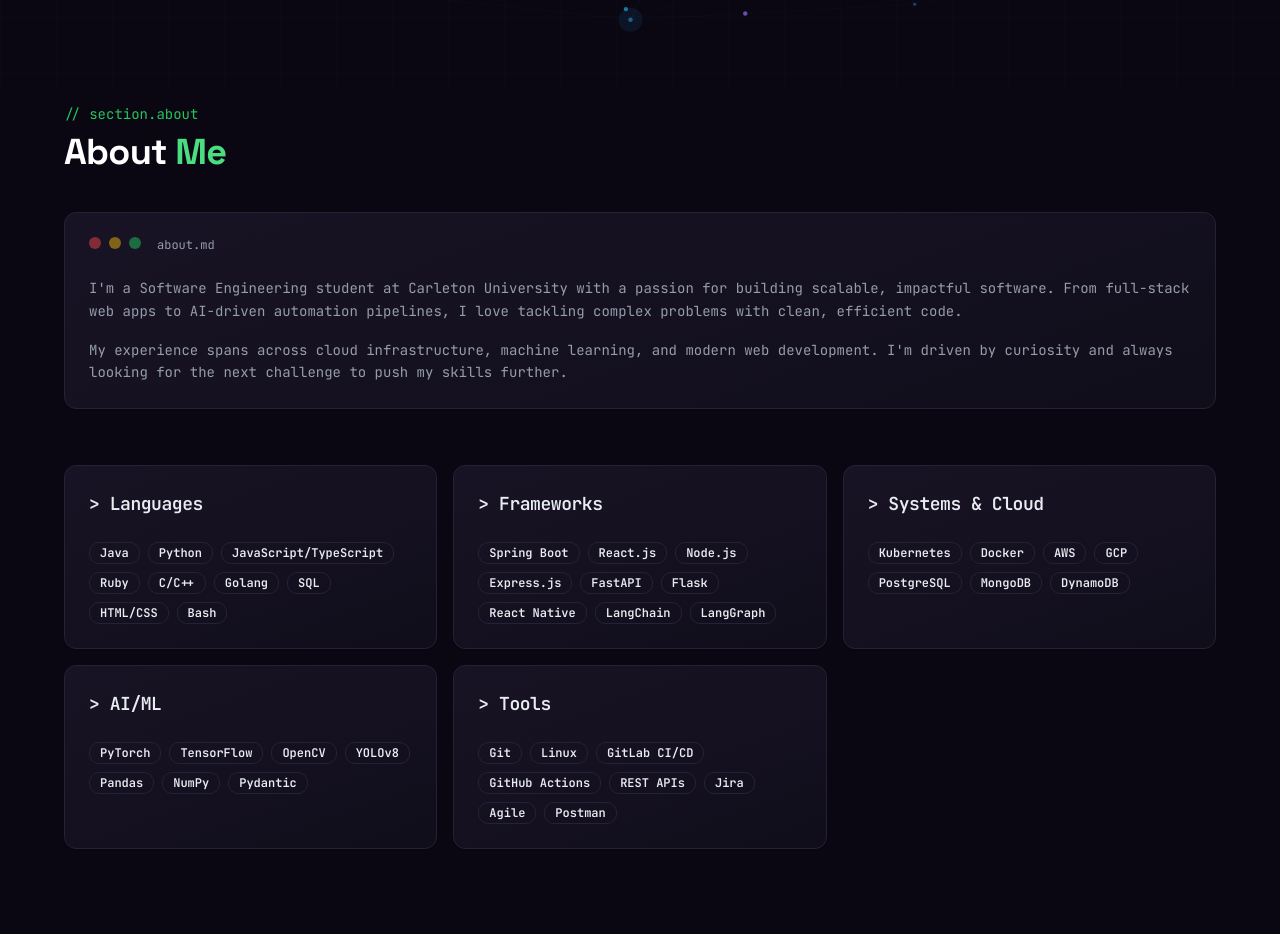
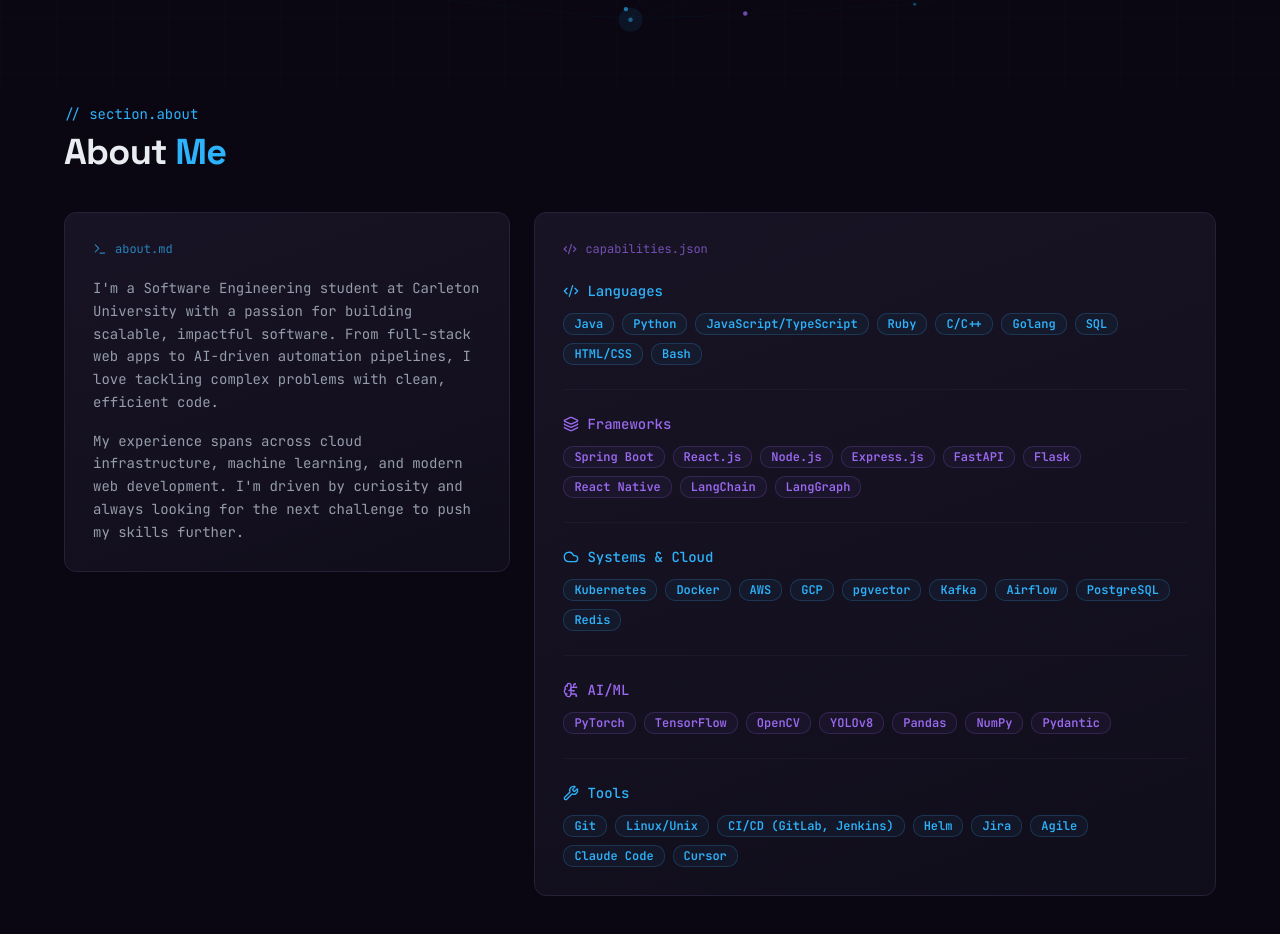
Before and after one commit to yuvraajbains/Personal-Website, a React (Create React App) app: page / in a window 1280 px wide. Shown: the part 712-1646 px from the top of the page. Built offline with nearby package versions, Linux system fonts and the light colour scheme.

Commit message:
restructure about section into bio + capabilities split layout

```diff
--- a/src/components/sections/About.jsx
+++ b/src/components/sections/About.jsx
@@ -1,39 +1,46 @@
 import React from 'react';
-import { Card, CardContent, CardHeader, CardTitle } from "../ui/card";
+import { Code2, Layers, Cloud, BrainCircuit, Wrench, Terminal } from "lucide-react";
+import Reveal from "../Reveal";
+import TiltCard from "../TiltCard";
 
-const SkillBadge = ({ children }) => (
-    <span className="inline-flex items-center rounded-md border border-neon-cyan/20 bg-neon-cyan/5 px-2.5 py-0.5 text-xs font-semibold transition-colors focus:outline-none focus:ring-2 focus:ring-ring focus:ring-offset-2 text-neon-cyan hover:bg-neon-cyan/10 hover:text-neon-cyan hover:border-neon-cyan/50 font-mono">
+const SkillBadge = ({ children, accent }) => (
+    <span
+        className={`inline-flex items-center rounded-md border px-2.5 py-0.5 text-xs font-semibold transition-colors font-mono ${
+            accent === 'spark'
+                ? 'border-spark/20 bg-spark/5 text-spark hover:bg-spark/10 hover:border-spark/50'
+                : 'border-signal/20 bg-signal/5 text-signal hover:bg-signal/10 hover:border-signal/50'
+        }`}
+    >
         {children}
     </span>
 );
 
+const SKILL_GROUPS = [
+    { category: "Languages", icon: Code2, items: ["Java", "Python", "JavaScript/TypeScript", "Ruby", "C/C++", "Golang", "SQL", "HTML/CSS", "Bash"] },
+    { category: "Frameworks", icon: Layers, items: ["Spring Boot", "React.js", "Node.js", "Express.js", "FastAPI", "Flask", "React Native", "LangChain", "LangGraph"] },
+    { category: "Systems & Cloud", icon: Cloud, items: ["Kubernetes", "Docker", "AWS", "GCP", "pgvector", "Kafka", "Airflow", "PostgreSQL", "Redis"] },
+    { category: "AI/ML", icon: BrainCircuit, items: ["PyTorch", "TensorFlow", "OpenCV", "YOLOv8", "Pandas", "NumPy", "Pydantic"] },
+    { category: "Tools", icon: Wrench, items: ["Git", "Linux/Unix", "CI/CD (GitLab, Jenkins)", "Helm", "Jira", "Agile", "Claude Code", "Cursor"] },
+];
+
 const About = () => {
-    const skills = {
-        "Languages": ["Java", "Python", "JavaScript/TypeScript", "Ruby", "C/C++", "Golang", "SQL", "HTML/CSS", "Bash"],
-        "Frameworks": ["Spring Boot", "React.js", "Node.js", "Express.js", "FastAPI", "Flask", "React Native", "LangChain", "LangGraph"],
-        "Systems & Cloud": ["Kubernetes", "Docker", "AWS", "GCP", "PostgreSQL", "MongoDB", "DynamoDB"],
-        "AI/ML": ["PyTorch", "TensorFlow", "OpenCV", "YOLOv8", "Pandas", "NumPy", "Pydantic"],
-        "Tools": ["Git", "Linux", "GitLab CI/CD", "GitHub Actions", "REST APIs", "Jira", "Agile", "Postman"]
-    };
-
     return (
         <section id="about" className="py-20 px-4 md:px-0 max-w-6xl mx-auto">
-            <div className="space-y-2 mb-10">
-                <p className="text-green-500 font-mono text-sm">{'// section.about'}</p>
-                <h2 className="text-4xl font-bold text-white">About <span className="text-green-400">Me</span></h2>
+            <Reveal className="space-y-2 mb-10">
+                <p className="text-signal font-mono text-sm">{'// section.about'}</p>
+                <h2 className="font-display text-4xl font-bold text-foreground">About <span className="text-signal">Me</span></h2>
+            </Reveal>
+
+            <div className="grid grid-cols-1 lg:grid-cols-5 gap-6 items-start">
+                <Reveal className="lg:col-span-2 lg:sticky lg:top-28">
+                    <TiltCard maxTilt={2}>
+                        <div className="terminal-card p-6 md:p-7">
+                            <div className="flex items-center gap-2 text-signal/70 mb-5">
+                                <Terminal size={14} aria-hidden="true" />
+                                <span className="text-xs font-mono">about.md</span>
                             </div>
 
-            <div className="grid gap-6">
-                <Card className="terminal-card group hover:border-neon-green/50 transition-colors">
-                    <CardHeader>
-                        <div className="flex gap-2">
-                            <div className="w-3 h-3 rounded-full bg-red-500/50"></div>
-                            <div className="w-3 h-3 rounded-full bg-yellow-500/50"></div>
-                            <div className="w-3 h-3 rounded-full bg-green-500/50"></div>
-                            <span className="text-xs text-muted-foreground ml-2 font-mono">about.md</span>
-                        </div>
-                    </CardHeader>
-                    <CardContent className="text-muted-foreground space-y-4 font-mono text-sm leading-relaxed">
+                            <div className="text-muted-foreground space-y-4 font-mono text-sm leading-relaxed">
                                 <p>
                                     I'm a Software Engineering student at Carleton University with a passion for building scalable, impactful software.
                                     From full-stack web apps to AI-driven automation pipelines, I love tackling complex problems with clean, efficient code.
@@ -42,23 +49,38 @@ const About = () => {
                                     My experience spans across cloud infrastructure, machine learning, and modern web development.
                                     I'm driven by curiosity and always looking for the next challenge to push my skills further.
                                 </p>
-                    </CardContent>
-                </Card>
+                            </div>
+                        </div>
+                    </TiltCard>
+                </Reveal>
 
-                <div className="grid grid-cols-1 md:grid-cols-2 lg:grid-cols-3 gap-4 mt-8">
-                    {Object.entries(skills).map(([category, items]) => (
-                        <Card key={category} className="terminal-card hover:border-neon-cyan/50 transition-all">
-                            <CardHeader>
-                                <CardTitle className="text-lg text-neon-green text-glow-green font-mono">&gt; {category}</CardTitle>
-                            </CardHeader>
-                            <CardContent className="flex flex-wrap gap-2">
-                                {items.map(item => (
-                                    <SkillBadge key={item}>{item}</SkillBadge>
-                                ))}
-                            </CardContent>
-                        </Card>
+                <Reveal delay={0.1} className="lg:col-span-3">
+                    <div className="terminal-card p-6 md:p-7">
+                        <div className="flex items-center gap-2 text-spark/70 mb-6">
+                            <Code2 size={14} aria-hidden="true" />
+                            <span className="text-xs font-mono">capabilities.json</span>
+                        </div>
+
+                        <div className="space-y-6">
+                            {SKILL_GROUPS.map(({ category, icon: Icon, items }, i) => {
+                                const accent = i % 2 === 0 ? 'signal' : 'spark';
+                                return (
+                                    <div key={category} className={i > 0 ? 'pt-6 border-t border-border/50' : ''}>
+                                        <div className={`flex items-center gap-2 mb-3 font-mono text-sm font-medium ${accent === 'signal' ? 'text-signal' : 'text-spark'}`}>
+                                            <Icon size={16} aria-hidden="true" />
+                                            {category}
+                                        </div>
+                                        <div className="flex flex-wrap gap-2">
+                                            {items.map((item) => (
+                                                <SkillBadge key={item} accent={accent}>{item}</SkillBadge>
                                             ))}
                                         </div>
+                                    </div>
+                                );
+                            })}
+                        </div>
+                    </div>
+                </Reveal>
             </div>
         </section>
     );
```
Lines whose indentation alone changed are shown as unchanged.
